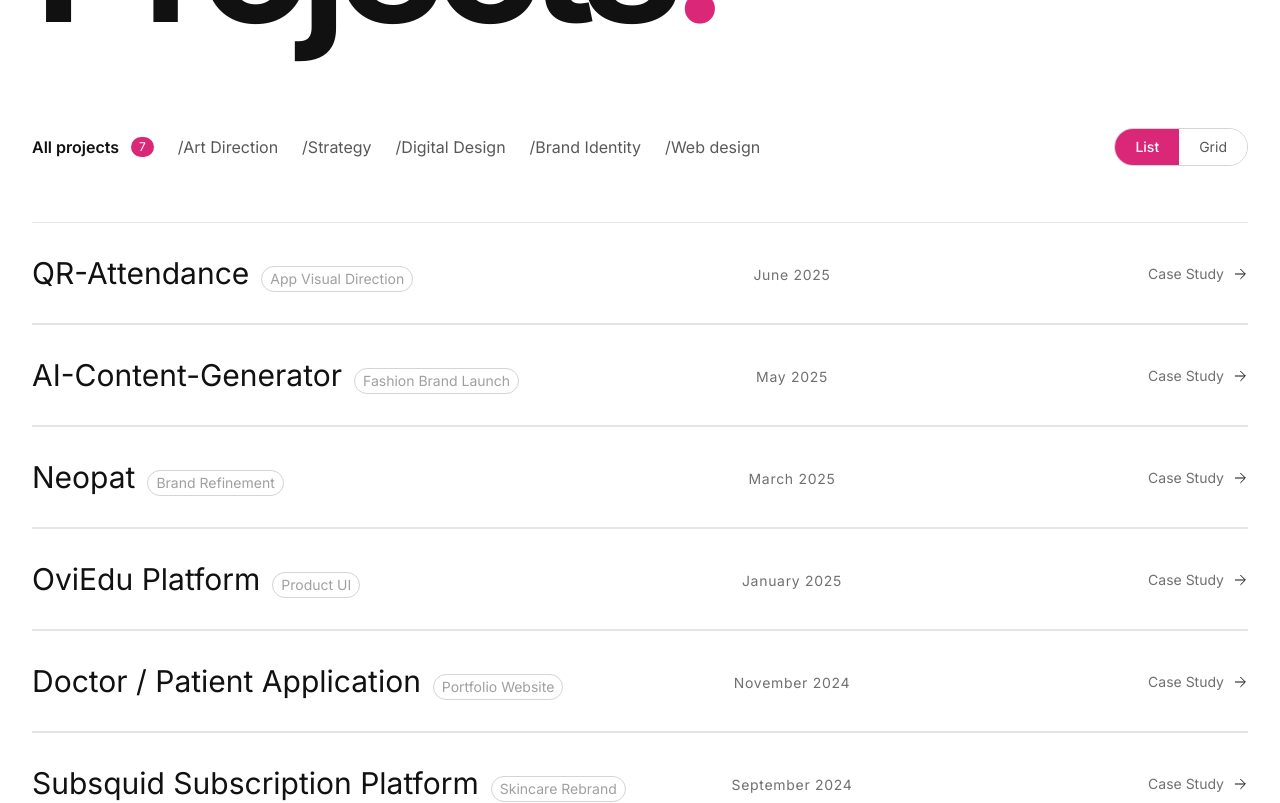
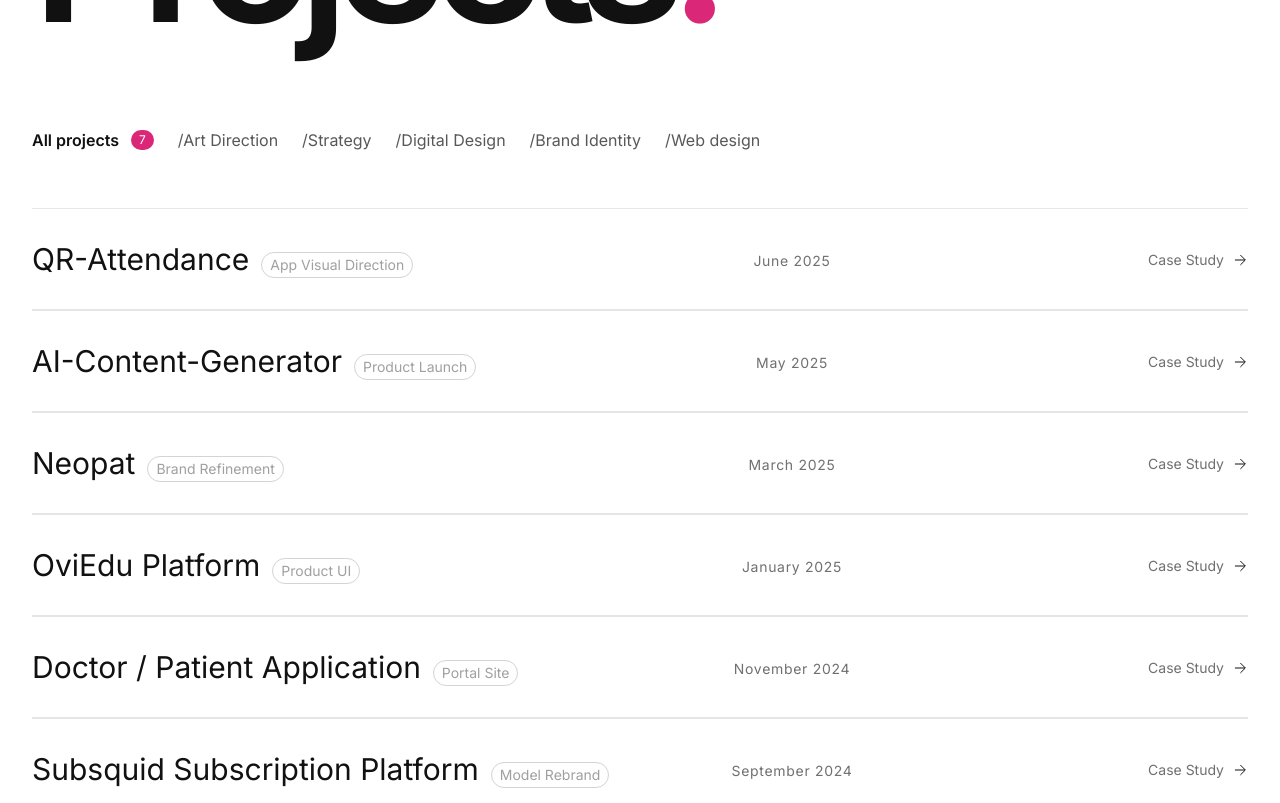
Before and after one commit to zdawan/projects, a React (Create React App) app: page / in a window 1280 px wide. Shown: the part 240-1043 px from the top of the page. Built offline with nearby package versions, Linux system fonts and the light colour scheme; the HTML template or start-up script is replaced by a standard one.

Commit message:
Temp toggle removed

```diff
--- a/src/data/projects.js
+++ b/src/data/projects.js
@@ -4,6 +4,7 @@ import Wireframe2 from "../assets/Wireframe - 3.png";
 import Wireframe3 from "../assets/Wireframe - 4.png";
 import Wireframe4 from "../assets/Wireframe -6.png";
 import Wireframe5 from "../assets/06.png";
+import Wireframe6 from "../assets/Wireframe - 7.png";
 
 export const categories = [
   "All projects",
@@ -27,7 +28,7 @@ export const projects = [
     id: "ai-content-generator",
     title: "AI-Content-Generator",
     year: "May 2025",
-    type: "Fashion Brand Launch",
+    type: "Product Launch",
     categories: ["/Web design", "/Strategy", "/Brand Identity"],
     image: Wireframe1,
   },
@@ -51,7 +52,7 @@ export const projects = [
     id: "doctor-patient-app",
     title: "Doctor / Patient Application",
     year: "November 2024",
-    type: "Portfolio Website",
+    type: "Portal Site",
     categories: ["/Web design", "/Digital Design"],
     image: Wireframe4,
   },
@@ -59,7 +60,7 @@ export const projects = [
     id: "subsquid",
     title: "Subsquid Subscription Platform",
     year: "September 2024",
-    type: "Skincare Rebrand",
+    type: "Model Rebrand",
     categories: ["/Brand Identity"],
     image: Wireframe5,
   },
@@ -69,6 +70,6 @@ export const projects = [
     year: "July 2024",
     type: "Education Collaboration",
     categories: ["/Brand Identity", "/Digital Design"],
-    image: Wireframe5,
+    image: Wireframe6,
   },
 ];
--- a/src/pages/Projects.js
+++ b/src/pages/Projects.js
@@ -77,8 +77,8 @@ export default function Projects() {
         </div>
 
         {/* Modern toggle */}
-        <div className="flex rounded-full border border-neutral-300 overflow-hidden text-sm">
-          <button
+        {/* <div className="flex rounded-full border border-neutral-300 overflow-hidden text-sm">
+          {/* <button
             onClick={() => setView("list")}
             className={`px-5 py-2 transition ${
               view === "list"
@@ -87,8 +87,8 @@ export default function Projects() {
             }`}
           >
             List
-          </button>
-          <button
+          </button> */}
+        {/* <button
             onClick={() => setView("grid")}
             className={`px-5 py-2 transition ${
               view === "grid"
@@ -98,7 +98,7 @@ export default function Projects() {
           >
             Grid
           </button>
-        </div>
+        </div> */}
       </div>
 
       {/* List/Grid */}
```
Also changed, not shown: 1 other file (tests, documents, lock files or other folders).
